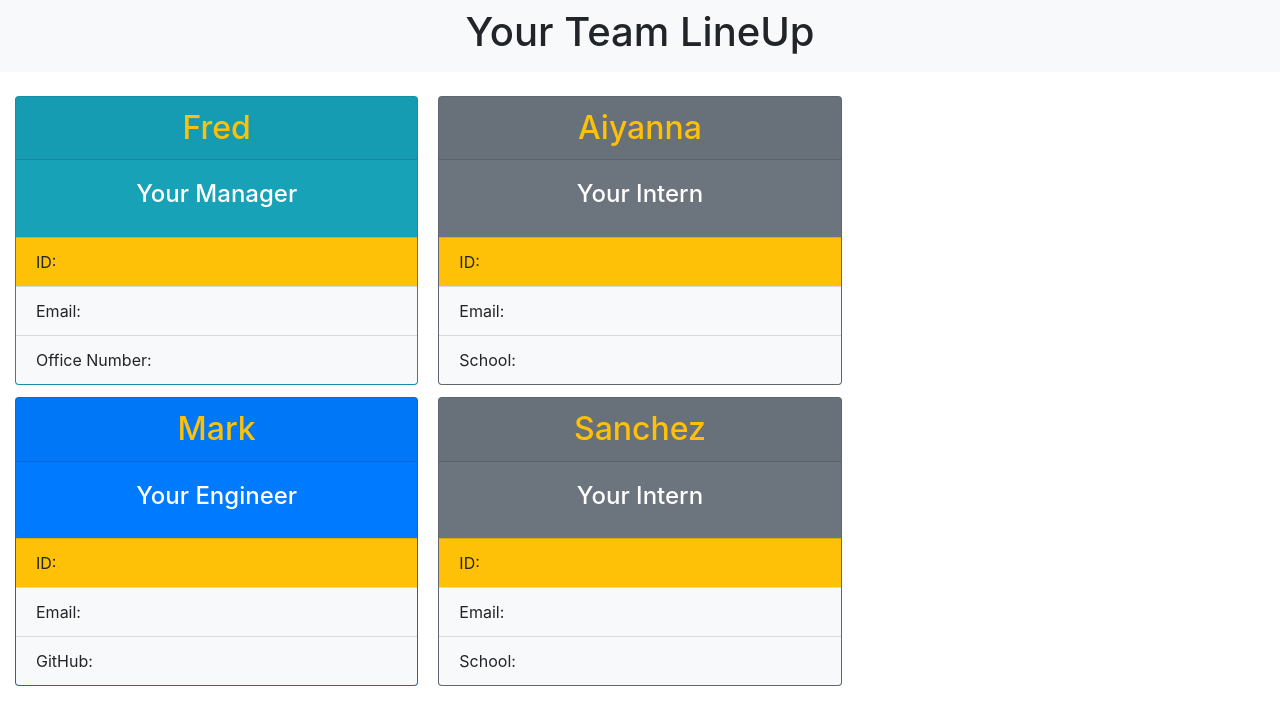
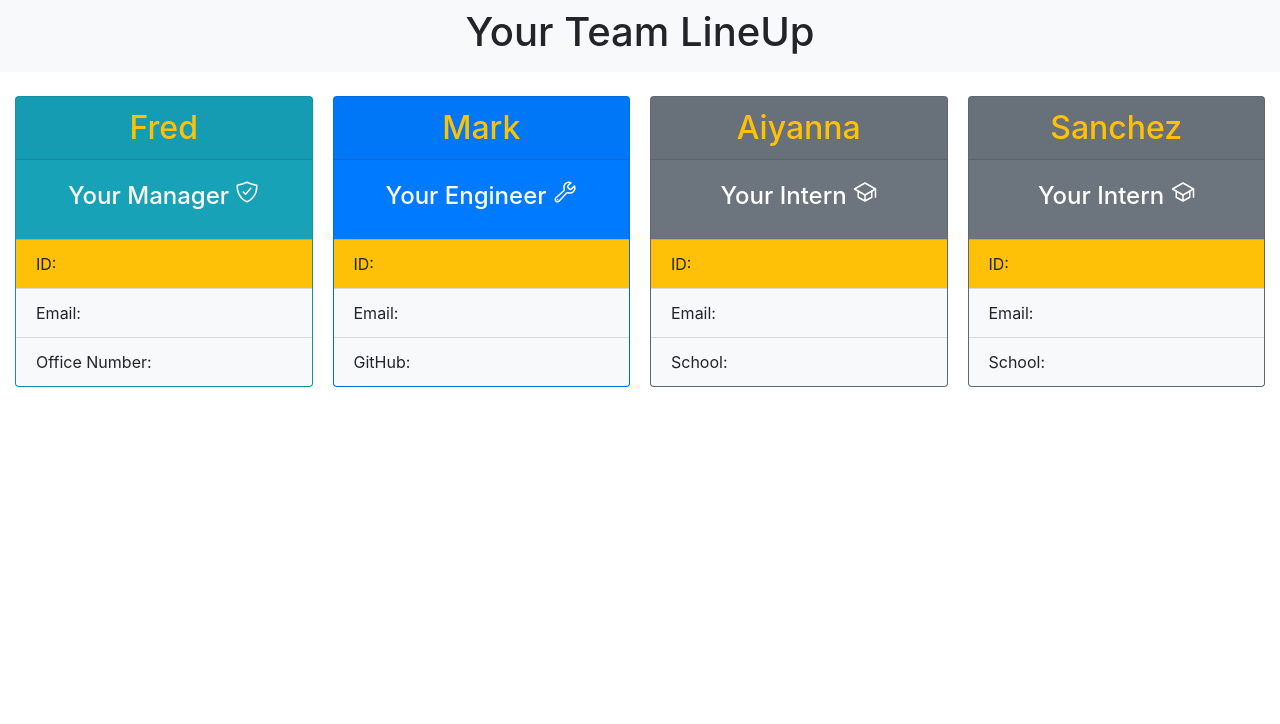
Before and after one commit to alexozy/team-profile-generator, a website: page dist/index.html in a window 1280 px wide. Drawn offline with nearby package versions, Linux system fonts and the light colour scheme; files that its build step writes are made by us from their sources.

Commit message:
fixed the card grid styling; and added icons to the cards for manager, intern and engineer

```diff
--- a/dist/index.html
+++ b/dist/index.html
@@ -14,11 +14,15 @@
     </nav>
 <br>
     <!-- card skeleton -->
-<div class="container-fluid card-columns">
+<div class="container-fluid card-columns d-flex">
 
     <div class="card bg-info">
         <h2 class="card-header text-center text-warning"> Fred </h2>
-            <h4 class="card-body text-center text-white"> Your Manager </h4>
+            <h4 class="card-body text-center text-white"> Your Manager
+                <span>
+                    <ion-icon name="shield-checkmark-outline"></ion-icon>
+                </span>
+            </h4>
                 <div class="card-footer bg-warning"> ID: </div>
                 <div class="card-footer bg-light"> Email:  </div>
                 <div class="card-footer bg-light"> Office Number: </div>
@@ -26,7 +30,11 @@
 
     <div class="card bg-primary">
         <h2 class="card-header text-center text-warning"> Mark </h2>
-            <h4 class="card-body text-center text-white"> Your Engineer </h4>
+            <h4 class="card-body text-center text-white"> Your Engineer
+                <span>
+                    <ion-icon name="build-outline"></ion-icon>
+                </span>
+            </h4>
                 <div class="card-footer bg-warning"> ID: </div>
                 <div class="card-footer bg-light"> Email:  </div>
                 <div class="card-footer bg-light"> GitHub: </div>
@@ -34,7 +42,11 @@
 
     <div class="card bg-secondary">
         <h2 class="card-header text-center text-warning"> Aiyanna </h2>
-            <h4 class="card-body text-center text-white"> Your Intern </h4>
+            <h4 class="card-body text-center text-white"> Your Intern
+                <span>
+                    <ion-icon name="school-outline"></ion-icon>
+                </span>
+            </h4>
                 <div class="card-footer bg-warning"> ID: </div>
                 <div class="card-footer bg-light"> Email:  </div>
                 <div class="card-footer bg-light"> School: </div>
@@ -42,7 +54,11 @@
 
     <div class="card bg-secondary">
         <h2 class="card-header text-center text-warning"> Sanchez </h2>
-            <h4 class="card-body text-center text-white"> Your Intern </h4>
+            <h4 class="card-body text-center text-white"> Your Intern
+                <span>
+                    <ion-icon name="school-outline"></ion-icon>
+                </span>
+             </h4>
                 <div class="card-footer bg-warning"> ID: </div>
                 <div class="card-footer bg-light"> Email:  </div>
                 <div class="card-footer bg-light"> School: </div>
@@ -59,6 +75,9 @@
     <script src="https://code.jquery.com/jquery-3.3.1.slim.min.js" integrity="sha384-q8i/X+965DzO0rT7abK41JStQIAqVgRVzpbzo5smXKp4YfRvH+8abtTE1Pi6jizo" crossorigin="anonymous"></script>
 <script src="https://cdn.jsdelivr.net/npm/popper.js@1.14.7/dist/umd/popper.min.js" integrity="sha384-UO2eT0CpHqdSJQ6hJty5KVphtPhzWj9WO1clHTMGa3JDZwrnQq4sF86dIHNDz0W1" crossorigin="anonymous"></script>
 <script src="https://cdn.jsdelivr.net/npm/bootstrap@4.3.1/dist/js/bootstrap.min.js" integrity="sha384-JjSmVgyd0p3pXB1rRibZUAYoIIy6OrQ6VrjIEaFf/nJGzIxFDsf4x0xIM+B07jRM" crossorigin="anonymous"></script>
+<script type="module" src="https://unpkg.com/ionicons@5.5.2/dist/ionicons/ionicons.esm.js"></script>
+<script nomodule src="https://unpkg.com/ionicons@5.5.2/dist/ionicons/ionicons.js"></script>
+
 </body>
 
 
```
